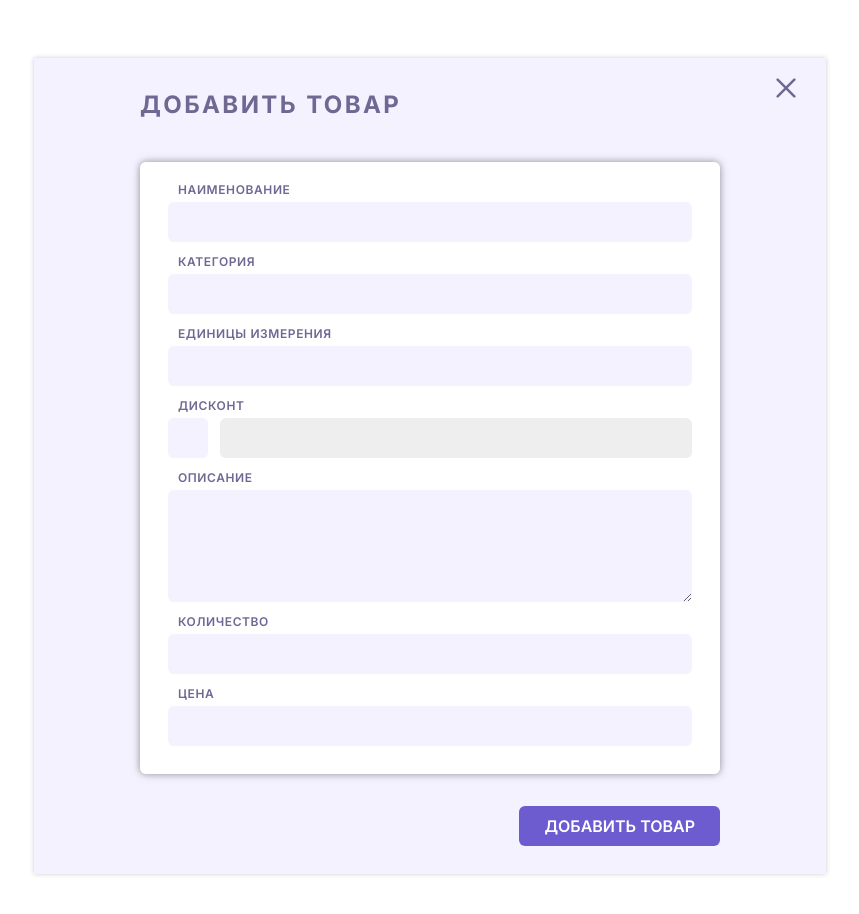
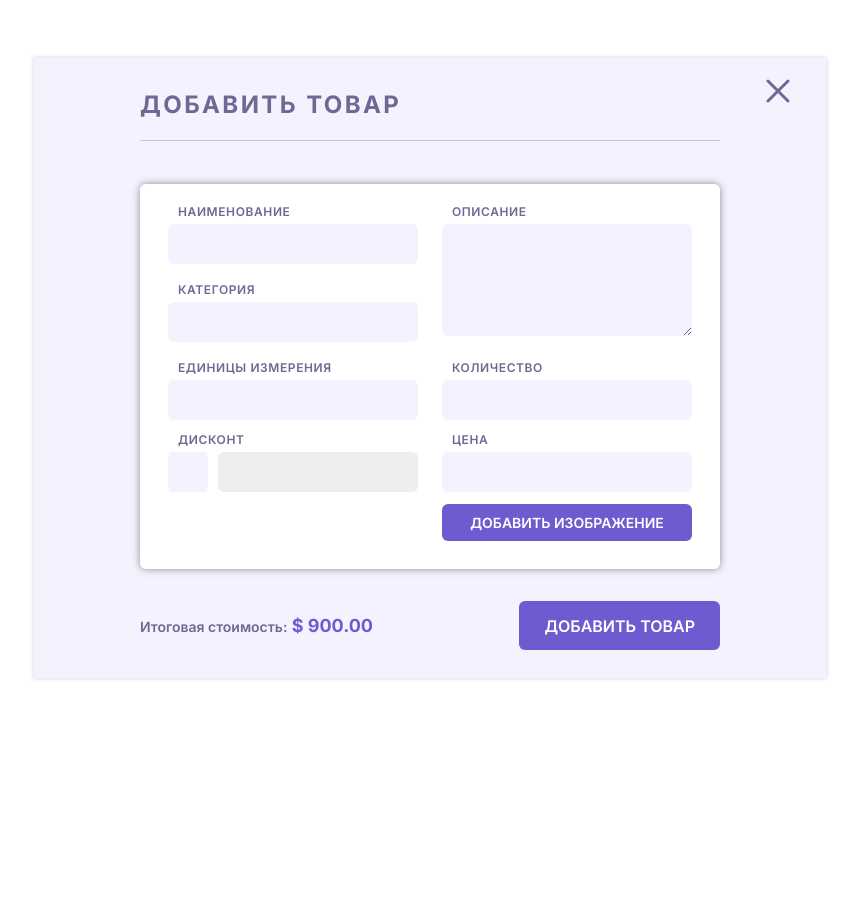
Before and after one commit to TataFart/online-shop, a plain HTML site: page crm/crm.html in a window 1280 px wide. Shown: the whole page, without its empty margins (210-1069 px from the left). After the commit the page ends 800 px from the top, so only its background shows below. Drawn offline with Linux system fonts and the light colour scheme; files whose address does not match are found by name.

Commit message:
first js

```diff
--- a/crm/crm.css
+++ b/crm/crm.css
@@ -25,9 +25,21 @@ input {
     padding-top: 50px;
     padding-bottom: 50px;
 
+
+}
+
+.form__close-btn {
+    border: none;
+    position: absolute;
+    top:20px;
+    right: 30px;
+    cursor: pointer;
+    background-color: transparent;
+
 }
 
 .form {
+    position: relative;
     text-transform: uppercase;
     background-color: #F4F2FF;
     color: #6E6893;
@@ -48,7 +60,9 @@ input {
     font-weight: 700;
     line-height: 29px;
     letter-spacing: 2.4px;
-}
+    border-bottom: 1px solid rgb(198, 194, 222);
+    padding-bottom: 21px;
+    }
 
 .form::before {
     content:"";
@@ -134,7 +148,7 @@ input {
     width: 50%;
 }
 
-.form__submit-btn {
+.form__btn {
     padding: 10px 25px;
     border-radius: 6px;
     background-color: #6D5BD0;
@@ -148,10 +162,20 @@ input {
     border: none;
 }
 
+.form__btn_action_add {
+    font-size: 14px;
+}
+/*
+.form__btn_action_submit {
+    display: inline-block;
+} */
+
 .form__submit {
+    display: flex;
     max-width: 580px;
-    text-align: right;
+    justify-content: space-between;
     margin: 0 auto;
+
 }
 
 .form__ch-box {
@@ -195,10 +219,65 @@ input {
 }
 
 .form__input_addition {
-    float: right;
-    width: 90%;
+    margin-left: 50px;
+    max-width: 200px;
 }
-
 .form__input_addition:disabled {
     background-color: #eee;
 }
+
+.form__total-coast {
+    font-weight: 500;
+    text-transform: none;
+    font-size: 14px;
+    color: #6e6893;
+}
+
+.form__total-sum {
+    font-weight: 700;
+    font-size: 18px;
+    color: #6d5bd0;
+}
+
+.form__grid {
+    display:grid;
+    grid-template-columns: 1fr 1fr;
+    gap: 12px 24px;
+    grid-template-areas: 'name descript'
+                        'category descript'
+                        'unit amount'
+                        'discont price'
+                        '. btn';
+}
+.form__grid-item_area_name {
+    grid-area: name;
+}
+.form__grid-item_area_category {
+    grid-area: category;
+}
+
+.form__grid-item_area_unit {
+    grid-area: unit;
+}
+
+.form__grid-item_area_discont {
+     grid-area: discont;
+}
+.form__grid-item_area_descript {
+     grid-area: descript;
+}
+.form__grid-item_area_amount {
+     grid-area: amount;
+}
+.form__grid-item_area_price {
+     grid-area: price;
+}
+.form__grid-item_area_btn {
+     grid-area: btn;
+}
+
+@media (max-width: 840px) {
+    .form{
+        max-width: 700px;
+    }
+}
--- a/crm/crm.html
+++ b/crm/crm.html
@@ -14,45 +14,74 @@
     <link href="https://fonts.googleapis.com/css2?family=Inter:wght@600;700&display=swap" rel="stylesheet">
 
     <title>CRM-form</title>
+    <script defer src="./main.js"></script>
 </head>
 <body>
 
     <section class="modal">
         <div class="container">
+
             <form action="" class="form">
                 <h1 class="form__title">добавить товар</h1>
 
-                <fieldset class="form__fieldset">
+                <fieldset class="form__fieldset form__grid">
+
                     <legend class="fieldset__legend visually-hidden">Заполните форму</legend>
 
+                    <div class="form__grid-item form__grid-item_area_name">
                         <label for="name" class="form__label">Наименование</label>
                         <input type="text" name="name" id="name" class="form__input">
+                    </div>
 
+                    <div class="form__grid-item form__grid-item_area_category">
                         <label for="" class="form__label">Категория</label>
                         <input type="text" id="category"  name="category" class="form__input">
+                    </div>
 
+                    <div class="form__grid-item form__grid-item_area_unit">
                         <label for="unit" class="form__label"> Единицы измерения</label>
                         <input type="text" id="unit" name="unit" class="form__input">
+                    </div>
 
 
+                    <div class="form__grid-item form__grid-item_area_discont">
                         <label for="discont" class="form__label"> Дисконт</label>
                         <input type="checkbox" id="discont" class="form__ch-box" >
                         <input type="text"  class="form__input form__input_addition" disabled>
+                    </div>
 
+                    <div class="form__grid-item form__grid-item_area_descript">
                         <label for="description" class="form__label">Описание</label>
                         <textarea  id="description" name="description" rows="4" class="form__textarea"></textarea>
+                    </div>
 
+                    <div class="form__grid-item form__grid-item_area_amount">
                         <label for="amount" class="form__label"> Количество</label>
                         <input type="number" id="amount" name="amount" class="form__input">
+                    </div>
 
+                    <div class="form__grid-item form__grid-item_area_price">
                         <label for="pricr" class="form__label">Цена</label>
                         <input type="text" id="price" name="price" class="form__input">
+                    </div>
+
+                    <button type="file" class="form__btn form__btn_action_add form__grid-item_area_btn">Добавить изображение</button>
 
              </fieldset>
 
+
+
              <div class="form__submit">
-                <button class="form__submit-btn">Добавить товар</button>
+                <p class="form__total-coast">Итоговая стоимость:<span class="form__total-sum"> $ 900.00</span></p>
+                <button class="form__btn form__btn_action_submit">Добавить товар</button>
             </div>
+
+
+
+            <button type="button" class="form__close-btn"><svg width="24" height="24" viewBox="0 0 24 24" fill="none" xmlns="http://www.w3.org/2000/svg">
+                <path d="M2 2L22 22" stroke="#6E6893" stroke-width="3" stroke-linecap="round"/>
+                <path d="M2 22L22 2" stroke="#6E6893" stroke-width="3" stroke-linecap="round"/>
+                </svg></button>
             </form>
         </div>
     </section>
--- /dev/null
+++ b/crm/main.js
@@ -0,0 +1,13 @@
+'use strict';
+
+const product = "Коварный лис";
+
+const category = "Настольные игры";
+
+const price = 1200;
+
+const amount = 3;
+
+const sum = price * amount;
+
+console.log(sum)
--- a/index.css
+++ b/index.css
@@ -1,6 +1,10 @@
+
+
 .header {
     padding: 30px 0 45px;
 }
+
+
 .container {
     max-width: 1830px;
     padding: 0 30px;
@@ -229,7 +233,7 @@
     grid-template-rows: repeat(4, 245px) ;
     grid-template-columns: repeat(6, 1fr);
 
-    gap: 60px;
+    gap: calc( 60/1770*100%);
     justify-content: space-between;
     grid-auto-rows: auto;
 
```
Also changed, not shown: article/css/article.html (renamed from article.html, +1 -1 lines), close.svg (added). Lines whose indentation alone changed are shown as unchanged.
